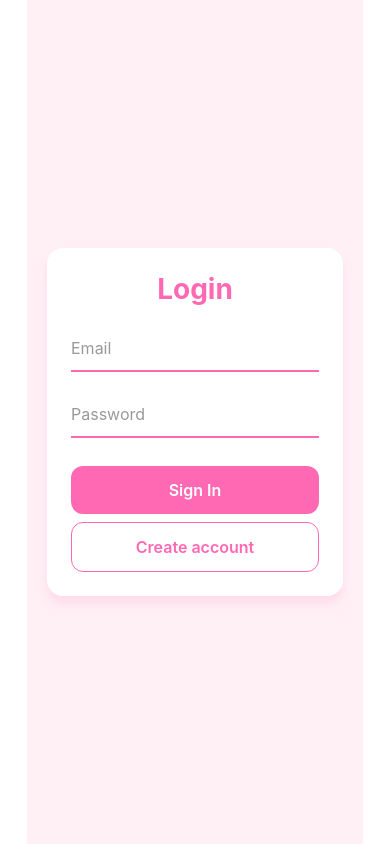
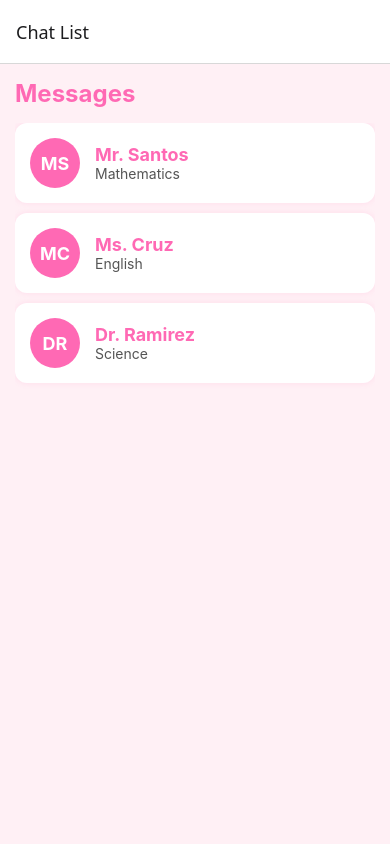
Before and after one commit to kaitomishimoto74/ClassCheck, a React Native app: screen /ChatList in a window 390 px wide. Built offline with nearby package versions, Linux system fonts and the light colour scheme.

Commit message:
Added chatbox and chatlis

```diff
--- a/App.js
+++ b/App.js
@@ -1,22 +1,26 @@
-import React from 'react';
-import { StatusBar } from 'expo-status-bar';
-import { StyleSheet, Text, View } from 'react-native';
-import Login from './Login/Login';
+import * as React from 'react';
+import { NavigationContainer } from '@react-navigation/native';
+import { createStackNavigator } from '@react-navigation/stack';
+import ChatBox from './PayotChatBox/ChatBox';
+import ChatList from './PayotChatBox/ChatList';
+
+const Stack = createStackNavigator();
 
 export default function App() {
   return (
-    <View style={styles.container}>
-      <Login />
-      <StatusBar style="auto" />
-    </View>
+    <NavigationContainer>
+      <Stack.Navigator initialRouteName="ChatList">
+        <Stack.Screen
+          name="ChatList"
+          component={ChatList}
+          options={{ title: 'Chat List' }}
+        />
+        <Stack.Screen
+          name="ChatBox"
+          component={ChatBox}
+          options={({ route }) => ({ title: route.params.name })}
+        />
+      </Stack.Navigator>
+    </NavigationContainer>
   );
 }
-
-const styles = StyleSheet.create({
-  container: {
-    flex: 1,
-    backgroundColor: '#fff',
-    alignItems: 'center',
-    justifyContent: 'center',
-  },
-});
--- /dev/null
+++ b/PayotChatBox/ChatBox.js
@@ -0,0 +1,88 @@
+// ChatBox.js - Pink Theme Classic Chat UI for ClassCheck
+import React, { useState } from 'react';
+import { View, Text, TextInput, TouchableOpacity, FlatList, StyleSheet, KeyboardAvoidingView, Platform } from 'react-native';
+
+const ChatBox = ({ route }) => {
+  const { teacherName, subjectName } = route.params;
+  const currentUserId = 'student123'; // temporary ID
+  const [messages, setMessages] = useState([]);
+  const [inputText, setInputText] = useState('');
+
+  const sendMessage = () => {
+    if (!inputText.trim()) return;
+    const newMessage = {
+      id: Date.now().toString(),
+      senderId: currentUserId,
+      text: inputText,
+      timestamp: new Date().toISOString()
+    };
+    setMessages([...messages, newMessage]);
+    setInputText('');
+  };
+
+  const renderItem = ({ item }) => {
+    const isOwnMessage = item.senderId === currentUserId;
+    return (
+      <View style={[styles.messageContainer, isOwnMessage ? styles.myMessage : styles.theirMessage]}>
+        <Text style={styles.messageText}>{item.text}</Text>
+      </View>
+    );
+  };
+
+  return (
+    <KeyboardAvoidingView
+      style={styles.container}
+      behavior={Platform.OS === 'ios' ? 'padding' : 'height'}
+      keyboardVerticalOffset={90}
+    >
+      <Text style={styles.header}>Chat with {teacherName} ({subjectName})</Text>
+
+      <FlatList
+        data={messages}
+        renderItem={renderItem}
+        keyExtractor={(item) => item.id}
+        style={styles.messageList}
+      />
+
+      <View style={styles.inputContainer}>
+        <TextInput
+          style={styles.input}
+          value={inputText}
+          onChangeText={setInputText}
+          placeholder="Type a message..."
+          placeholderTextColor="#999"
+        />
+        <TouchableOpacity style={styles.sendButton} onPress={sendMessage}>
+          <Text style={styles.sendButtonText}>Send</Text>
+        </TouchableOpacity>
+      </View>
+    </KeyboardAvoidingView>
+  );
+};
+
+const styles = StyleSheet.create({
+  container: { flex: 1, backgroundColor: '#FFF0F5', padding: 10 },
+  header: { fontSize: 18, fontWeight: '700', color: '#FF69B4', marginBottom: 10, textAlign: 'center' },
+  messageList: { flex: 1, marginVertical: 10 },
+  messageContainer: { marginVertical: 5, padding: 10, borderRadius: 12, maxWidth: '80%' },
+  myMessage: { alignSelf: 'flex-end', backgroundColor: '#FF69B4' },
+  theirMessage: { alignSelf: 'flex-start', backgroundColor: '#fff', borderWidth: 1, borderColor: '#FFB6C1' },
+  messageText: { fontSize: 16, color: '#333' },
+  inputContainer: { flexDirection: 'row', alignItems: 'center', paddingVertical: 5 },
+ input: {
+  flex: 1,
+  borderWidth: 1.5,
+  borderColor: '#FF69B4',
+  borderRadius: 20,
+  paddingHorizontal: 15,
+  paddingVertical: 18, // increased height by 15px
+  fontSize: 16,
+  color: '#333',
+  backgroundColor: '#fff'
+},
+
+  sendButton: { marginLeft: 8, backgroundColor: '#FF69B4', paddingVertical: 10, paddingHorizontal: 15, borderRadius: 20 },
+  sendButtonText: { color: '#fff', fontWeight: 'bold' }
+});
+
+export default ChatBox;
--- /dev/null
+++ b/PayotChatBox/ChatList.js
@@ -0,0 +1,109 @@
+import React from 'react';
+import { View, Text, TouchableOpacity, FlatList, StyleSheet, Image } from 'react-native';
+
+const ChatList = ({ navigation }) => {
+  // Temporary static data (replace later with real data from backend)
+  const chats = [
+    { id: '1', teacherName: 'Mr. Santos', subjectName: 'Mathematics', image: null },
+    { id: '2', teacherName: 'Ms. Cruz', subjectName: 'English', image: null },
+    { id: '3', teacherName: 'Dr. Ramirez', subjectName: 'Science', image: null }
+  ];
+
+  const renderItem = ({ item }) => {
+    // Get initials for fallback avatar
+    const initials = item.teacherName
+      .split(' ')
+      .map(word => word[0])
+      .join('');
+
+    return (
+      <TouchableOpacity
+        style={styles.card}
+        onPress={() =>
+          navigation.navigate('ChatBox', {
+            teacherName: item.teacherName,
+            subjectName: item.subjectName
+          })
+        }
+      >
+        {item.image ? (
+          <Image source={{ uri: item.image }} style={styles.avatar} />
+        ) : (
+          <View style={styles.avatarPlaceholder}>
+            <Text style={styles.avatarText}>{initials}</Text>
+          </View>
+        )}
+
+        <View style={styles.textContainer}>
+          <Text style={styles.teacherName}>{item.teacherName}</Text>
+          <Text style={styles.subjectName}>{item.subjectName}</Text>
+        </View>
+      </TouchableOpacity>
+    );
+  };
+
+  return (
+    <View style={styles.container}>
+      <Text style={styles.header}>Messages</Text>
+      <FlatList data={chats} renderItem={renderItem} keyExtractor={(item) => item.id} />
+    </View>
+  );
+};
+
+const styles = StyleSheet.create({
+  container: {
+    flex: 1,
+    backgroundColor: '#FFF0F5',
+    padding: 15
+  },
+  header: {
+    fontSize: 24,
+    fontWeight: '700',
+    color: '#FF69B4',
+    marginBottom: 15
+  },
+  card: {
+    flexDirection: 'row',
+    alignItems: 'center',
+    backgroundColor: '#ffffff',
+    padding: 15,
+    borderRadius: 12,
+    marginBottom: 10,
+    shadowColor: '#FF69B4',
+    shadowOpacity: 0.15,
+    shadowRadius: 6,
+    elevation: 4
+  },
+  avatar: {
+    width: 50,
+    height: 50,
+    borderRadius: 25
+  },
+  avatarPlaceholder: {
+    width: 50,
+    height: 50,
+    borderRadius: 25,
+    backgroundColor: '#FF69B4',
+    justifyContent: 'center',
+    alignItems: 'center'
+  },
+  avatarText: {
+    color: '#fff',
+    fontSize: 18,
+    fontWeight: 'bold'
+  },
+  textContainer: {
+    marginLeft: 15
+  },
+  teacherName: {
+    fontSize: 18,
+    fontWeight: '700',
+    color: '#FF69B4'
+  },
+  subjectName: {
+    fontSize: 14,
+    color: '#555'
+  }
+});
+
+export default ChatList;
--- a/package.json
+++ b/package.json
@@ -11,11 +11,16 @@
   },
   "dependencies": {
     "@react-native-async-storage/async-storage": "^2.2.0",
+    "@react-navigation/native": "^7.1.18",
+    "@react-navigation/stack": "^7.4.9",
     "expo": "~54.0.12",
+    "expo-document-picker": "~14.0.7",
     "expo-status-bar": "~3.0.8",
     "react": "19.1.0",
     "react-dom": "19.1.0",
     "react-native": "0.81.4",
+    "react-native-safe-area-context": "^5.6.1",
+    "react-native-screens": "^4.16.0",
     "react-native-web": "^0.21.0"
   },
   "private": true
```
Also changed, not shown: 1 other file (tests, documents, lock files or other folders).
